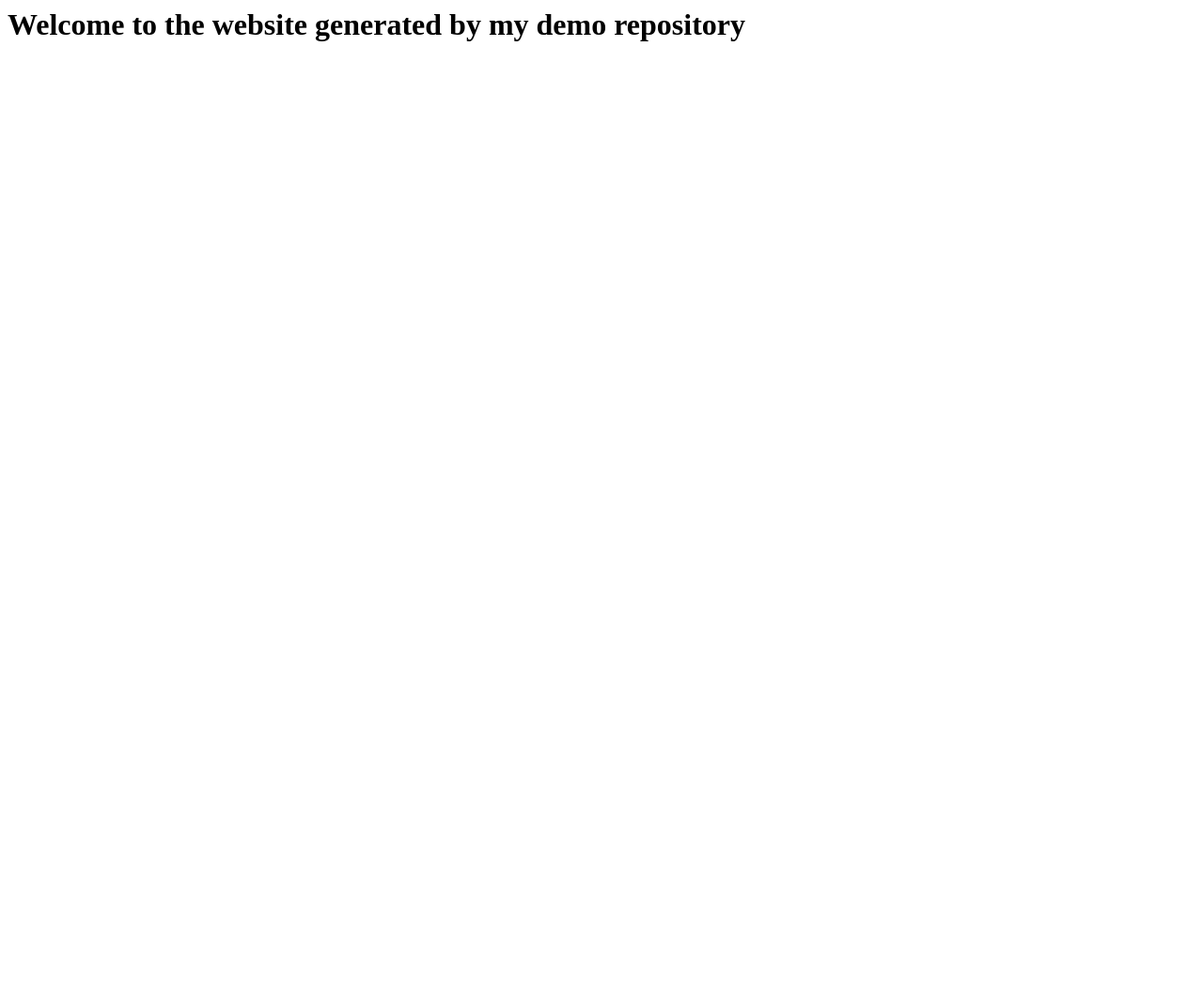
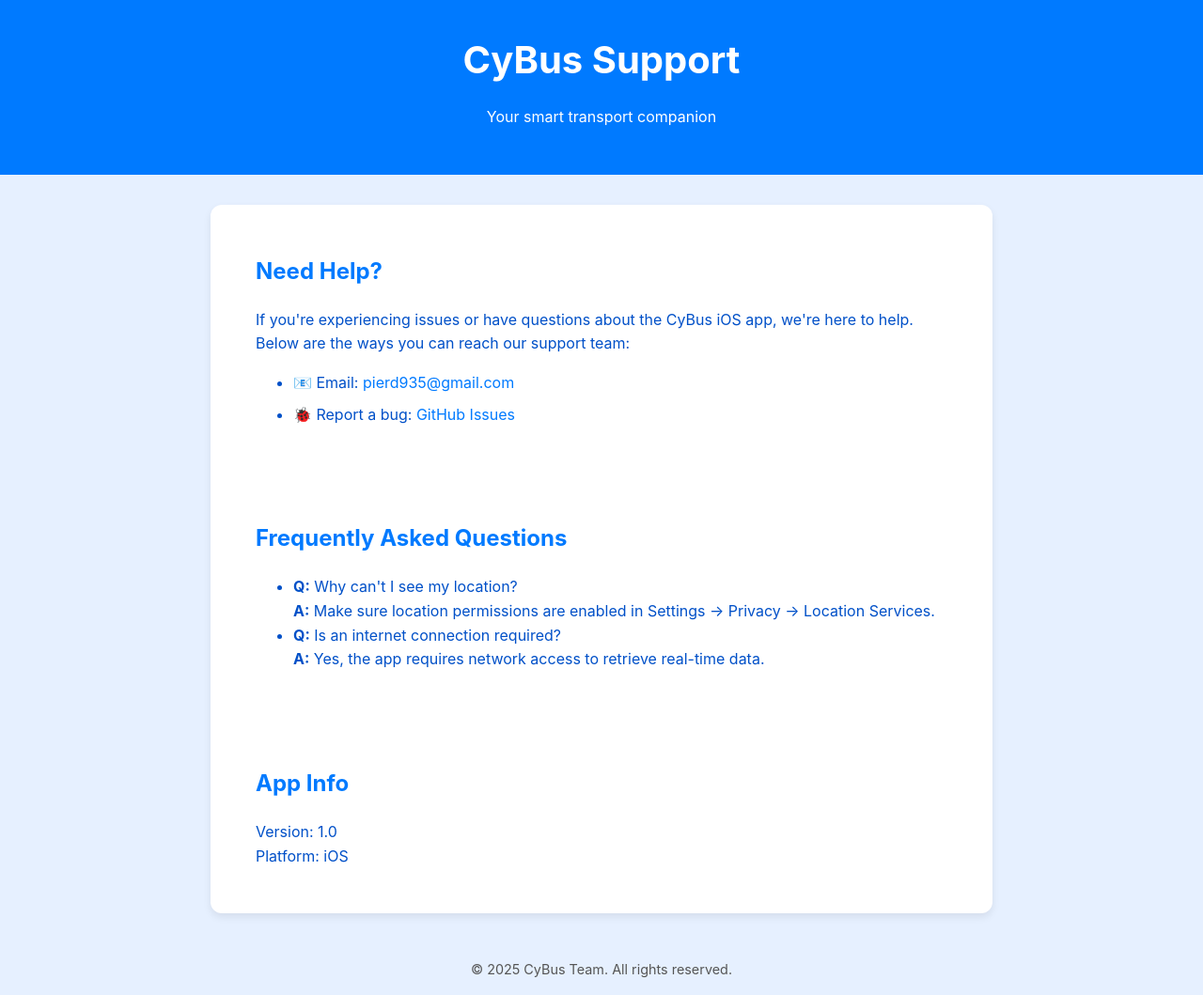
Before and after one commit to CyBus-Team/Support, a website: page index.html in a window 1280 px wide. Shown: the whole page at 94% size. Before the commit the page ends 800 px from the top, so only its background shows below. Drawn offline with Linux system fonts and the light colour scheme.

Commit message:
Update index.html

```diff
--- a/index.html
+++ b/index.html
@@ -1 +1,116 @@
-<h1>Welcome to the website generated by my demo repository</h1>
+<!DOCTYPE html>
+<html lang="en">
+<head>
+  <meta charset="UTF-8" />
+  <meta name="viewport" content="width=device-width, initial-scale=1.0"/>
+  <title>CyBus Support</title>
+  <style>
+    :root {
+      --blue: #007aff;
+      --light-blue: #e6f0ff;
+      --white: #ffffff;
+      --dark-blue: #0050c8;
+    }
+
+    body {
+      margin: 0;
+      font-family: -apple-system, BlinkMacSystemFont, "Segoe UI", Roboto, Helvetica, Arial, sans-serif;
+      background-color: var(--light-blue);
+      color: var(--dark-blue);
+      line-height: 1.6;
+    }
+
+    header {
+      background-color: var(--blue);
+      color: var(--white);
+      padding: 2rem 1rem;
+      text-align: center;
+    }
+
+    header h1 {
+      margin: 0;
+      font-size: 2.5rem;
+    }
+
+    main {
+      max-width: 800px;
+      margin: 2rem auto;
+      padding: 0 1rem;
+      background-color: var(--white);
+      border-radius: 12px;
+      box-shadow: 0 4px 8px rgba(0, 0, 0, 0.08);
+    }
+
+    section {
+      padding: 2rem;
+    }
+
+    h2 {
+      color: var(--blue);
+    }
+
+    a {
+      color: var(--blue);
+      text-decoration: none;
+    }
+
+    a:hover {
+      text-decoration: underline;
+    }
+
+    footer {
+      text-align: center;
+      font-size: 0.9rem;
+      padding: 1rem;
+      color: #555;
+    }
+
+    .contact-info li {
+      margin-bottom: 0.5rem;
+    }
+
+    @media (max-width: 600px) {
+      header h1 {
+        font-size: 2rem;
+      }
+    }
+  </style>
+</head>
+<body>
+
+  <header>
+    <h1>CyBus Support</h1>
+    <p>Your smart transport companion</p>
+  </header>
+
+  <main>
+    <section>
+      <h2>Need Help?</h2>
+      <p>If you're experiencing issues or have questions about the CyBus iOS app, we're here to help. Below are the ways you can reach our support team:</p>
+
+      <ul class="contact-info">
+        <li>📧 Email: <a href="mailto:pierd935@cybus.app">pierd935@gmail.com</a></li>
+        <li>🐞 Report a bug: <a href="https://github.com/CyBus-Team/CyBus-IOS/issues" target="_blank">GitHub Issues</a></li>
+      </ul>
+    </section>
+
+    <section>
+      <h2>Frequently Asked Questions</h2>
+      <ul>
+        <li><strong>Q:</strong> Why can't I see my location?<br><strong>A:</strong> Make sure location permissions are enabled in Settings → Privacy → Location Services.</li>
+        <li><strong>Q:</strong> Is an internet connection required?<br><strong>A:</strong> Yes, the app requires network access to retrieve real-time data.</li>
+      </ul>
+    </section>
+
+    <section>
+      <h2>App Info</h2>
+      <p>Version: 1.0<br>Platform: iOS<br></p>
+    </section>
+  </main>
+
+  <footer>
+    &copy; 2025 CyBus Team. All rights reserved.
+  </footer>
+
+</body>
+</html>
```
